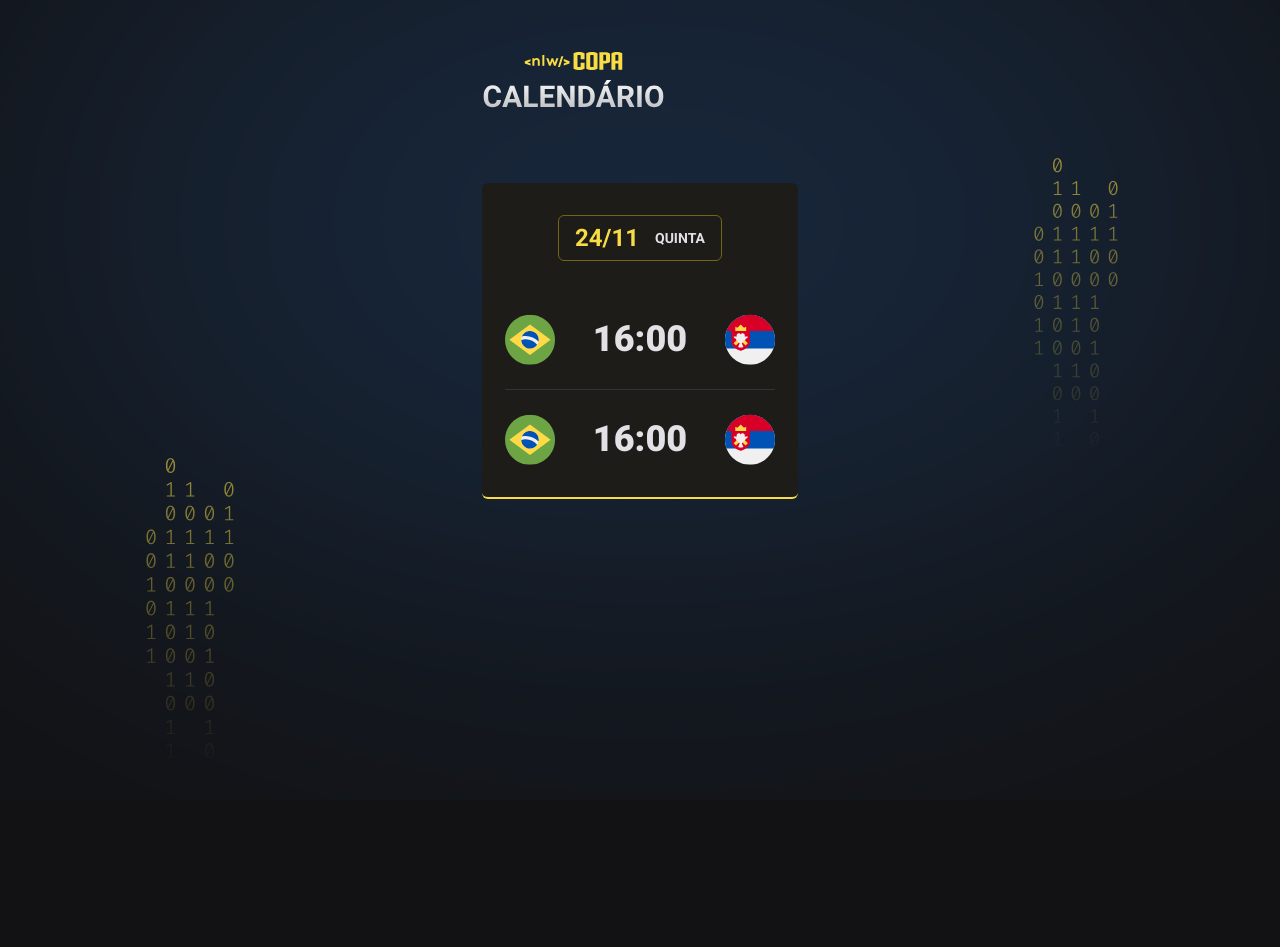
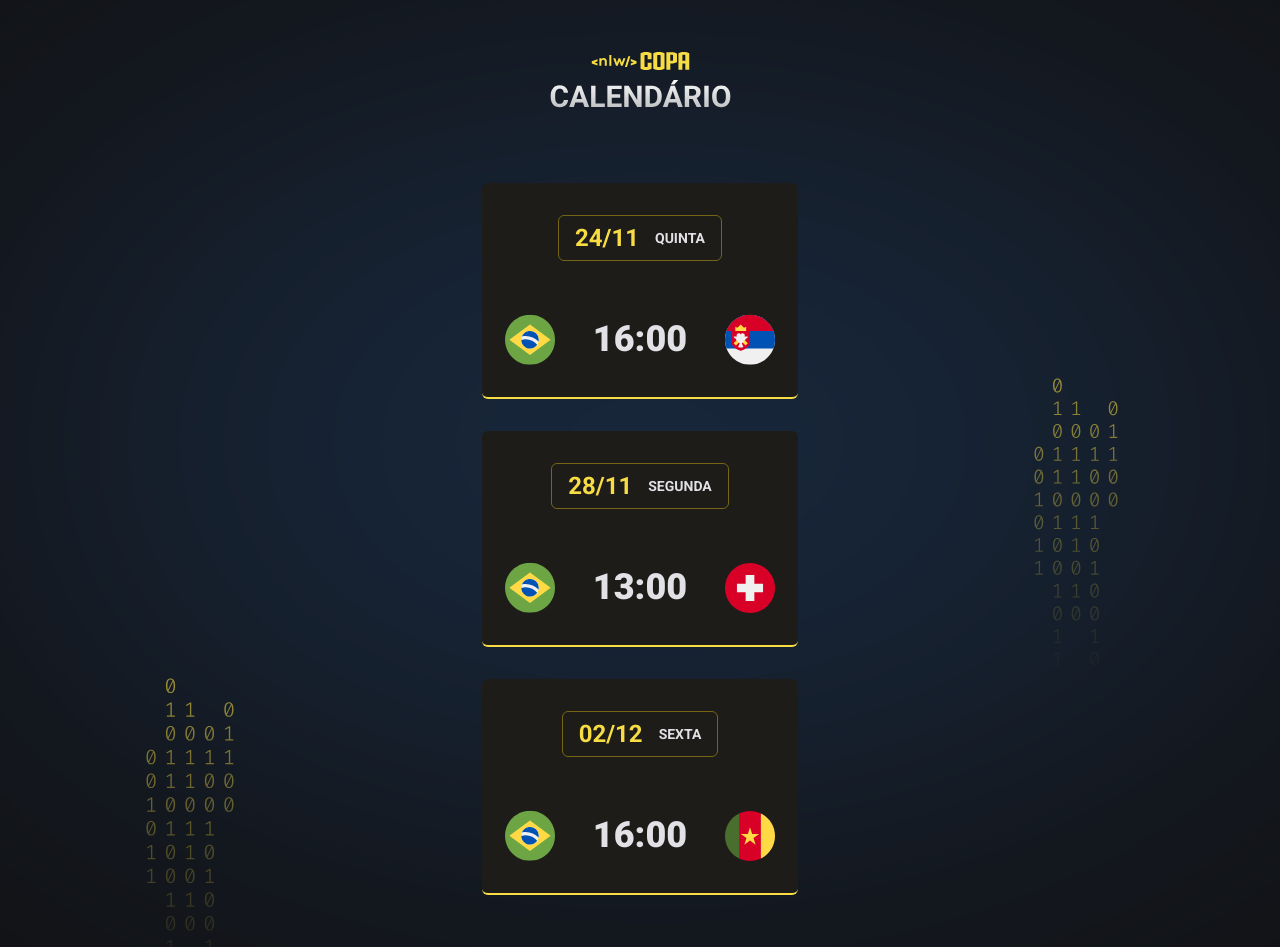
Before and after one commit to luizricardoa/RocketseatNLW, a plain HTML site: page index.html in a window 1280 px wide. Before the commit the page ends 800 px from the top, so only its background shows below. Drawn offline with Linux system fonts and the light colour scheme.

Commit message:
aula 3 NLW

```diff
--- a/index.html
+++ b/index.html
@@ -11,27 +11,7 @@
         <link href="https://fonts.googleapis.com/css2?family=Montserrat&family=Roboto:wght@700;900&display=swap" rel="stylesheet">
     </head>
     <body>
-        <div id="app">
-            <header>
-                <img src="./assets/logo.svg" alt="logo da NLW">
-            </header>
-            <main id="cards">
-                <div class="card">
-                    <h2>24/11 <span>quinta</span></h2>
-                    <ul>
-                        <li>
-                            <img src="./assets/icon-brazil.svg" alt="Bandeira do Brasil">
-                            <strong>16:00</strong>
-                            <img src="./assets/icon-serbia.svg" alt="Bandeira da Servia">
-                        </li>
-                        <li>
-                            <img src="./assets/icon-brazil.svg" alt="Bandeira do Brasil">
-                            <strong>16:00</strong>
-                            <img src="./assets/icon-serbia.svg" alt="Bandeira da Servia">
-                        </li>
-                    </ul>
-                </div>
-            </main>
-        </div>
+        <div id="app"></div>
+        <script src="./main.js"></script>
     </body>
 </html>
--- /dev/null
+++ b/main.js
@@ -0,0 +1,32 @@
+function createGame(player1, hour, player2) {
+  return `
+  <li>
+    <img src="./assets/icon-${player1}.svg" alt="Bandeira do ${player1}.svg">
+    <strong>${hour}</strong>
+    <img src="./assets/icon-${player2}.svg" alt="Bandeira da ${player2}.svg">
+  </li>
+  `
+}
+
+
+function createCard(date, day, games) {
+  return `
+    <div class="card">
+        <h2>${date} <span>${day}</span></h2>
+        <ul>
+          ${games}
+        </ul>
+      </div>
+  `
+}
+
+document.querySelector('#app').innerHTML = `
+  <header>
+    <img src="./assets/logo.svg" alt="logo da NLW">
+  </header>
+  <main id="cards">
+    ${createCard("24/11", "quinta", createGame("brazil", "16:00", "serbia"))}
+    ${createCard("28/11", "segunda", createGame("brazil", "13:00", "switzerland"))}
+    ${createCard("02/12", "sexta", createGame("brazil", "16:00", "cameroon"))}
+  </main>
+`
--- a/style.css
+++ b/style.css
@@ -26,6 +26,13 @@ body * {
 
 header {
   margin-bottom: 63px;
+  text-align: center;
+}
+
+#cards {
+  display: flex;
+  flex-direction: column;
+  gap: 32px;
 }
 
 .card {
```
Also changed, not shown: assets/icon-cameroon.svg (added), assets/icon-switzerland.svg (added).
